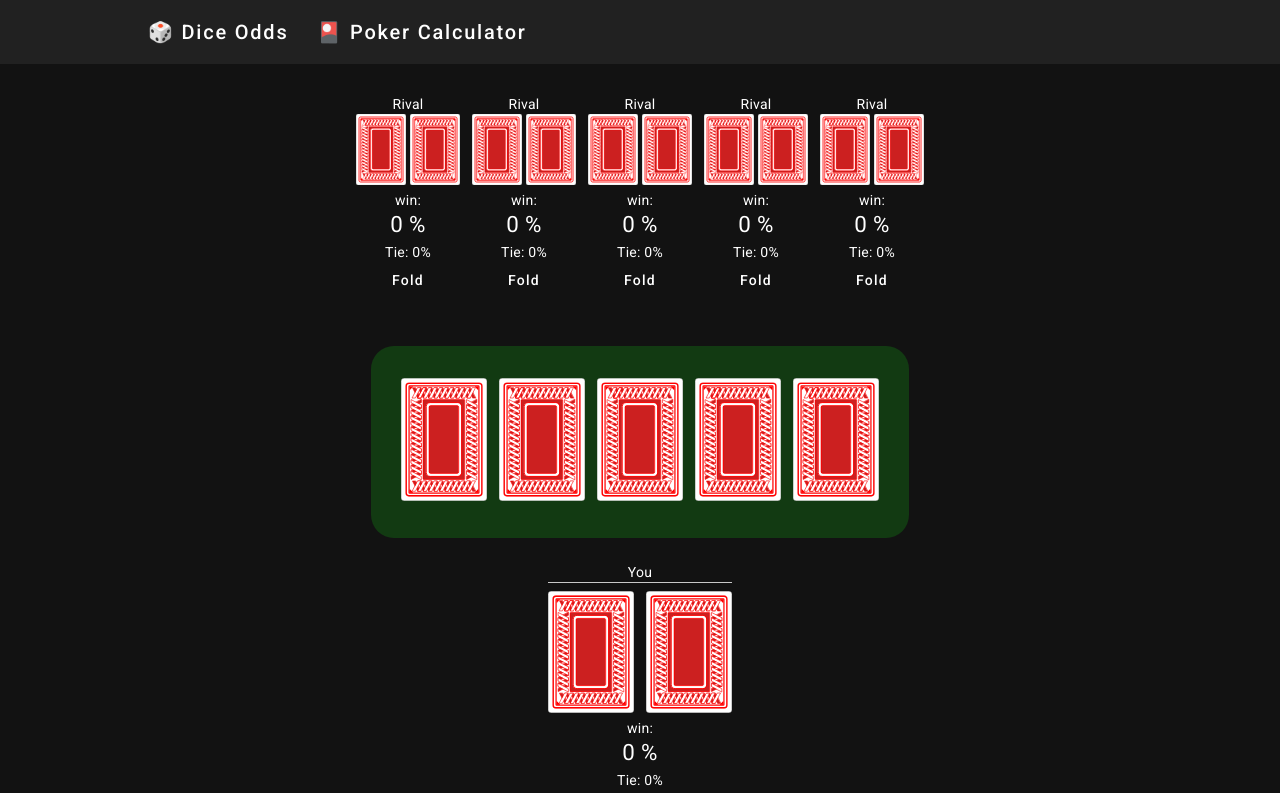
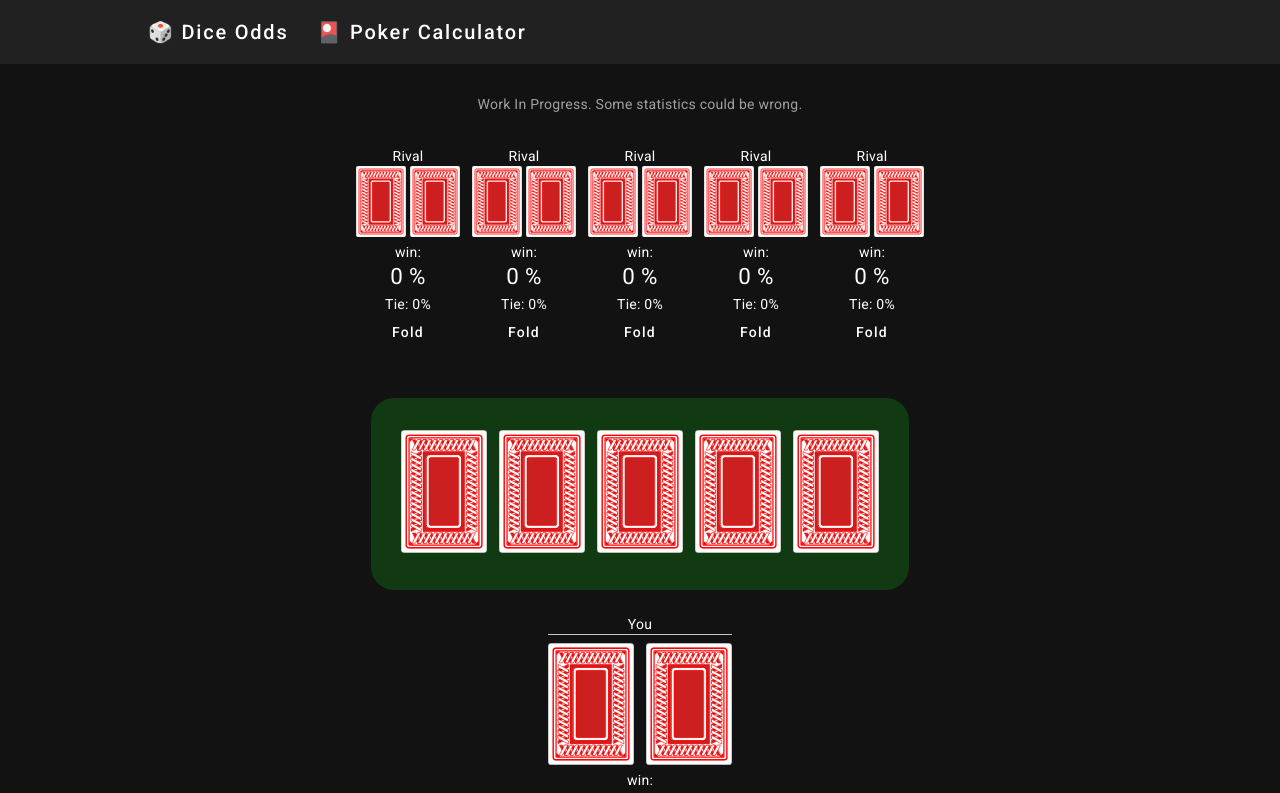
Before and after one commit to zaldih/dices-odds-calculator, an Angular app: page /poker in a window 1280 px wide. Shown: the top 793 px of the page. Built offline with nearby package versions, Linux system fonts and the light colour scheme.

Commit message:
feat: add "work in progress" notice to poker game

```diff
--- a/src/app/pages/poker/poker.component.html
+++ b/src/app/pages/poker/poker.component.html
@@ -1,4 +1,8 @@
 <div class="root">
+  <div style="margin-bottom: 32px; opacity: 0.6">
+    Work In Progress. Some statistics could be wrong.
+  </div>
+
   <div
     style="
       margin-bottom: 48px;
```
